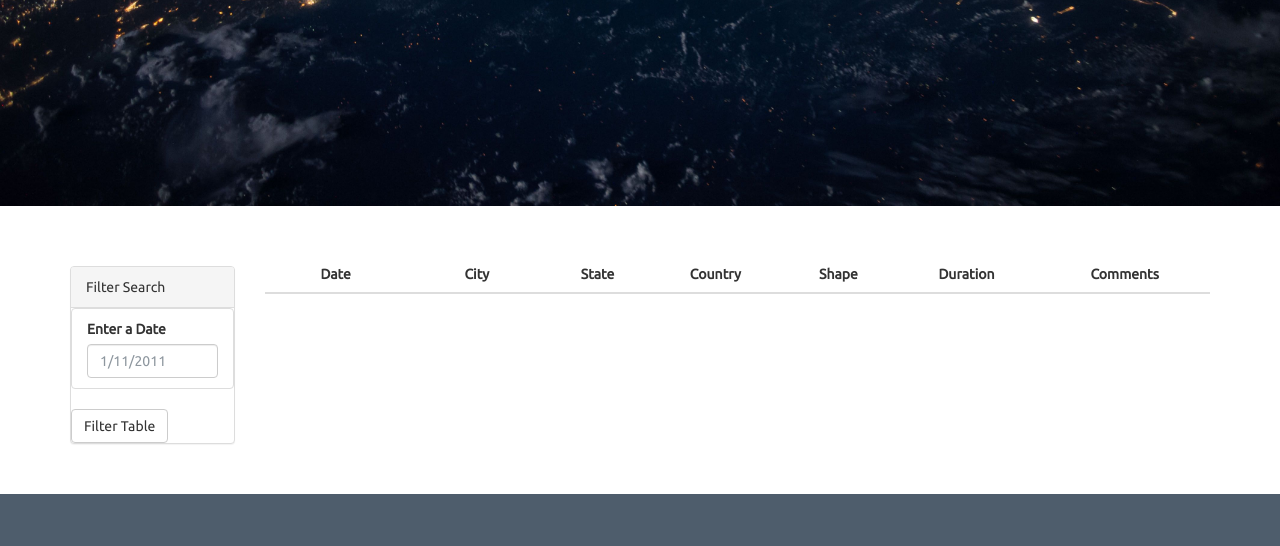
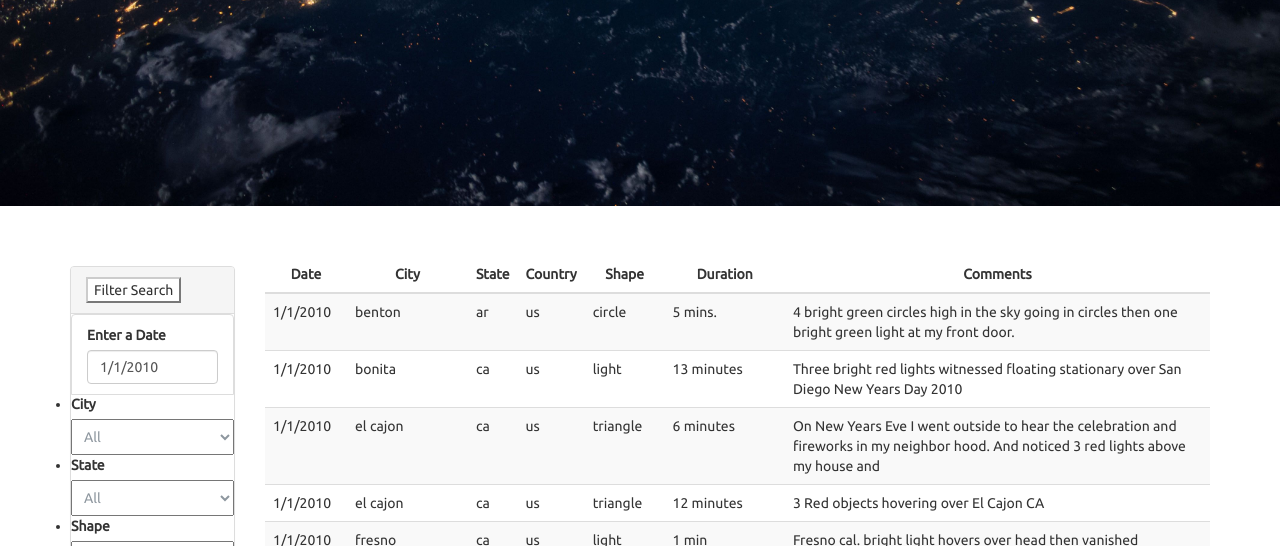
Before and after one commit to bdthai81/JavaScript-challenge, a plain HTML site: page StarterCode/index.html in a window 1280 px wide. Shown: the part 406-952 px from the top of the page. Drawn offline with nearby package versions, Linux system fonts and the light colour scheme.

Commit message:
update completed assignment

```diff
--- a/StarterCode/index.html
+++ b/StarterCode/index.html
@@ -30,14 +30,40 @@
         <div class="col-md-2">
           <aside class="filters">
             <div class="panel panel-default">
-              <div class="panel-heading">Filter Search</div>
+              <div class="panel-heading">
+                  <button id="reset-btn" type="submit" class="btn-default" alt="Reset Filter">Filter Search</button>
+              </div>
               <div class="panel-body">
                 <form>
                   <div class="form-group">
                     <ul class="list-group" id="filters">
                       <li class="filter list-group-item">
                         <label for="date">Enter a Date</label>
-                        <input class="form-control" id="datetime" type="text" placeholder="1/11/2011">
+                        <input class="form-control" id="datetime" type="text" value="1/1/2010">
+                      </li>
+                      <li>
+                        <div class="input-group-prepend">
+                          <label class="input-group-text" for="inputGroupSelectCity">City</label>
+                        </div>
+                        <select class="custom-select" id="inputGroupSelectCity">
+                          <option selected>All</option>
+                        </select>
+                      </li>
+                      <li>
+                        <div class="input-group-prepend">
+                          <label class="input-group-text" for="inputGroupSelectState">State</label>
+                        </div>
+                        <select class="custom-select" id="inputGroupSelectState">
+                          <option selected>All</option>
+                        </select>
+                      </li>
+                      <li>
+                        <div class="input-group-prepend">
+                          <label class="input-group-text" for="inputGroupSelectShape">Shape</label>
+                        </div>
+                        <select class="custom-select" id="inputGroupSelectShape">
+                          <option selected>All</option>
+                        </select>
                       </li>
                     </ul>
                   </div>
--- a/StarterCode/static/js/app.js
+++ b/StarterCode/static/js/app.js
@@ -1,4 +1,97 @@
 // from data.js
-var tableData = data;
+var fullTableData = data;
+// Declare component variables
+var resetButton = d3.select("#reset-btn");
+var filterButton = d3.select("#filter-btn");
+var inputDate = d3.select("#datetime");
+var selectCity = d3.select("#inputGroupSelectCity");
+var selectState = d3.select("#inputGroupSelectState");
+var selectShape = d3.select("#inputGroupSelectShape");
+// Create ES6 set of distinct cities, states, shapes
+const distinctCities = [...new Set(fullTableData.map(x => x.city))].sort();
+const distinctStates = [...new Set(fullTableData.map(x => x.state))].sort();
+const distinctShapes = [...new Set(fullTableData.map(x => x.shape))].sort();
 
-// YOUR CODE HERE!
+// Loop through array of objects then each object in data
+function loadTableData(tableData) {
+    // Clear tbody
+    d3.select("tbody").selectAll("tr").remove();
+    // Loop through data
+    tableData.forEach((rowData) => {
+        // Create a table row
+        var trData = d3.select("tbody").append("tr");
+        // Get the entries for each object in the array
+        Object.entries(rowData).forEach(([key, value]) => {
+            // Create table data
+            trData.append("td").text(`${value}`);
+        });
+    });
+    console.log(`Table data length: ${tableData.length}`);
+};
+
+// Create a custom filtering function
+function selectFilter(rowData) {
+    // Filter by date
+    var result = (new Date(rowData.datetime)).getTime() >= (new Date(inputDate.property("value"))).getTime();
+    // Filter by City
+    if (selectCity.property("value") != "All") {
+        result = (result && (rowData.city === selectCity.property("value")));
+    };
+    // Filter by State
+    if (selectState.property("value") != "All") {
+        result = (result && (rowData.state === selectState.property("value")));
+    };
+    // Filter by Shape
+    if (selectShape.property("value") != "All") {
+        result = (result && (rowData.shape === selectShape.property("value")));
+    };
+    return result;
+};
+
+// Define the click handler inline for filter table
+filterButton.on("click", function() {
+    // Prevent the page from refreshing
+    d3.event.preventDefault();
+
+    // filter() uses the custom function as its argument
+    var filterTableData = fullTableData;
+    filterTableData = filterTableData.filter(selectFilter);
+
+    // Reload Table Data
+    loadTableData(filterTableData);
+});
+
+// Define the click handler inline for reset filter
+resetButton.on("click", function() {
+    // Prevent the page from refreshing
+    d3.event.preventDefault();
+    // Reset date to default
+    inputDate.property("value", "1/1/2010");
+    // Reset all select boxes to default All
+    var elements = document.getElementsByTagName('select');
+    for (var i = 0; i < elements.length; i++)
+    {
+        elements[i].selectedIndex = 0;
+    };
+});
+
+/* Initial Load of all components*/
+function initComponents() {
+    // Load input group select City
+    distinctCities.forEach((city) => {
+        selectCity.append("option").text(`${city}`);
+    });
+    // Load input group select State
+    distinctStates.forEach((state) => {
+        selectState.append("option").text(`${state}`);
+    });
+    // Load input group select Shape
+    distinctShapes.forEach((shape) => {
+        selectShape.append("option").text(`${shape}`);
+    });
+    // Load full table data
+    loadTableData(fullTableData);
+};
+
+// Run initialize
+initComponents();
```
